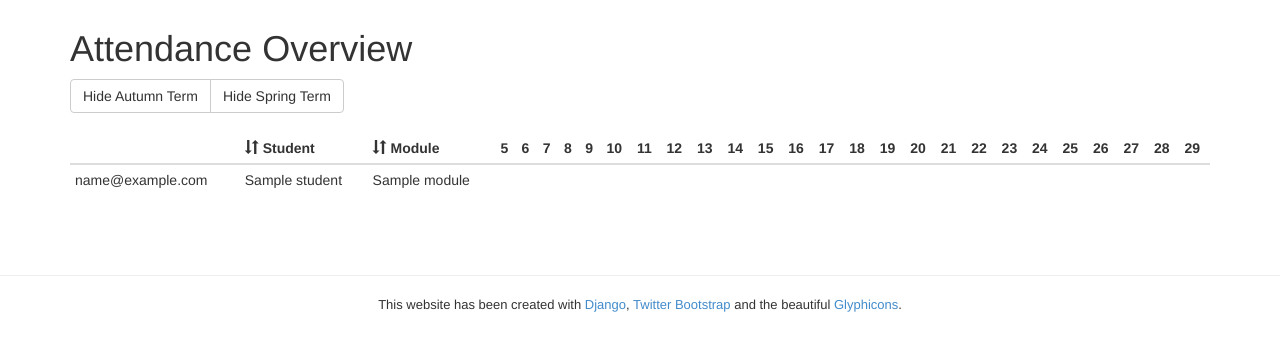
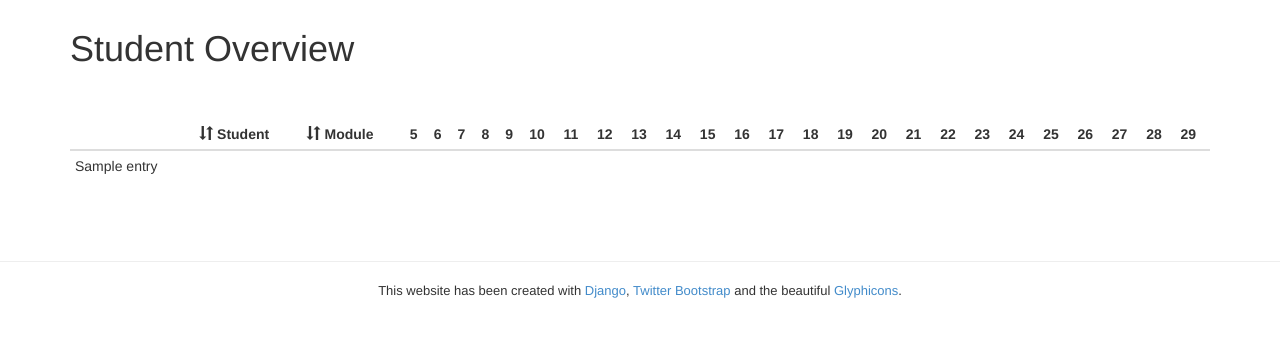
Before and after one commit to tobi2006/mysds, a Django app: template templates/all_attendances.html in a window 1280 px wide. Shown: the part 51-402 px from the top of the page. Run offline with Django 3.2, Linux system fonts and the light colour scheme; the template is opened without the code that fills it: most values are stand-ins (such as "Sample title", 1, 10 or a date in 2020); parts of the project's set-up code (start-up, migrations or seed data) failed here and were passed over; some libraries are stand-ins or nearby versions.

Commit message:
Undid problematic change

```diff
--- a/templates/all_attendances.html
+++ b/templates/all_attendances.html
@@ -5,12 +5,7 @@
 
 {% block content %}
 
-<h1>Attendance Overview</h1>
-
-<div class="btn-group">
-    <button type="button" class="btn btn-default" id="toggle_autumn">Hide Autumn Term</button>
-    <button type="button" class="btn btn-default" id="toggle_spring">Hide Spring Term</button>
-</div>
+<h1>Student Overview</h1>
 
 <br><br>
 
@@ -29,10 +24,7 @@
                 Module
             </th>
             {% for i in 25|get_range %}
-            {% comment %}
-            <th{% if i < 12 %} class="autumn"{% elif i < 15 %} class="break"{% else %} class="spring"{% endif %}>
-            {% endcomment %}
-            <th>
+            <th{% if i < 12 %} class="autumn"{% elif i < 15 %} class="break"{% else %} class="summer"{% endif %}>
                 {{ i|add:5 }}
             </th>
             {% endfor %}
@@ -41,26 +33,16 @@
     <tbody>
         {% for row in all_rows %}
         <tr>
+            {% for entry in row %}
             <td>
-                {{ row.email|safe }}
-            </td>
-            <td>
-                {{ row.student|safe }}
-            </td>
-            <td>
-                {{ row.module|safe }}
-            </td>
-            {% for i in 25|get_range %}
-            {% comment %}
-            <td{% if i < 12 %} class="autumn"{% elif i < 15 %} class="break"{% else %} class="spring"{% endif %}>
-            {% endcomment %}
-            <td>
-                {% if row|get_item:i == "0" %}
-                    <span class="glyphicon glyphicon-minus"></span>
-                {% elif row|get_item:i == '1' %}
-                    <span class="glyphicon glyphicon-ok"></span>
+                {% if entry == 'NT' %}
+                &nbsp;
+                {% elif entry == '0' %}
+                <span class="glyphicon glyphicon-minus"></span>
+                {% elif entry == '1' %}
+                <span class="glyphicon glyphicon-ok"></span>
                 {% else %}
-                    &nbsp;
+                {{ entry|safe }}
                 {% endif %}
             </td>
             {% endfor %}
@@ -71,44 +53,5 @@
 
 {% endblock %}
 
-{% block scripts %}
-
-<script type="text/javascript">
-
-    $(document).ready(function(){
-
-        $(".break").hide();
-
-        {% comment %}
-        $("#toggle_autumn").click(function(){
-            $(".autumn").toggle();
-            if ($(this).text() == "Hide Autumn Term")
-            {
-                $(this).text("Show Autumn Term");
-            }
-            else
-            {
-                $(this).text("Hide Autumn Term");
-            };
-        });
-        $("#toggle_spring").click(function(){
-            $(".spring").toggle();
-            if ($(this).text() == "Hide Spring Term")
-            {
-                $(this).text("Show Spring Term");
-            }
-            else
-            {
-                $(this).text("Hide Spring Term");
-            };
-        });
-        {% endcomment %}
-
-
-    });
-</script>
-
-{% endblock %}
-
 
 {% block sortorder %}[[1,0],[2,0]]{% endblock %}
```
Also changed, not shown: database/views.py (+3 -8 lines).
